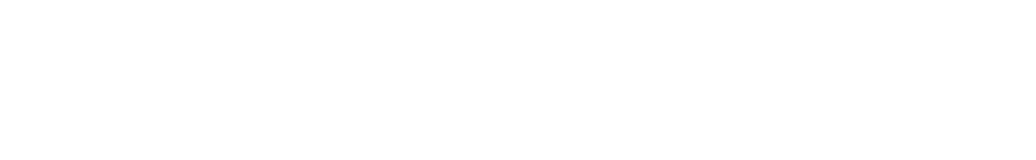
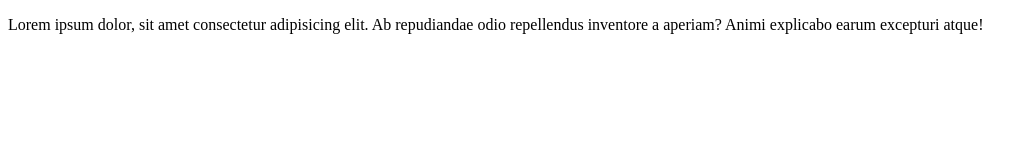
Before and after one commit to johirchowdhury/web, a plain HTML site: page index.html in a window 1280 px wide. Shown: the whole page, without its empty margins (0-1036 px from the left). Drawn offline with Linux system fonts and the light colour scheme.

Commit message:
first commit

```diff
--- a/index.html
+++ b/index.html
@@ -2,8 +2,17 @@
 <html lang="en">
   <head>
     <meta charset="UTF-8" />
-    <meta name="viewport" content="width=device-width, initial-scale=1.0" />
+    <meta
+      name="viewport"
+      content="width=git config --global user.emai, initial-scale=1.0"
+    />
     <title>Document</title>
   </head>
-  <body></body>
+  <body>
+    <p>
+      Lorem ipsum dolor, sit amet consectetur adipisicing elit. Ab repudiandae
+      odio repellendus inventore a aperiam? Animi explicabo earum excepturi
+      atque!
+    </p>
+  </body>
 </html>
```
